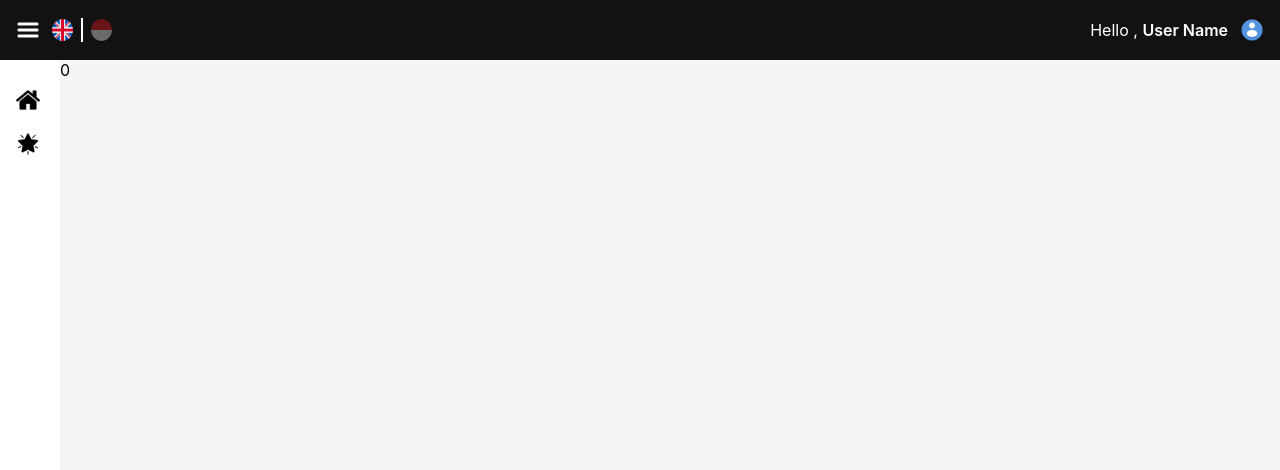
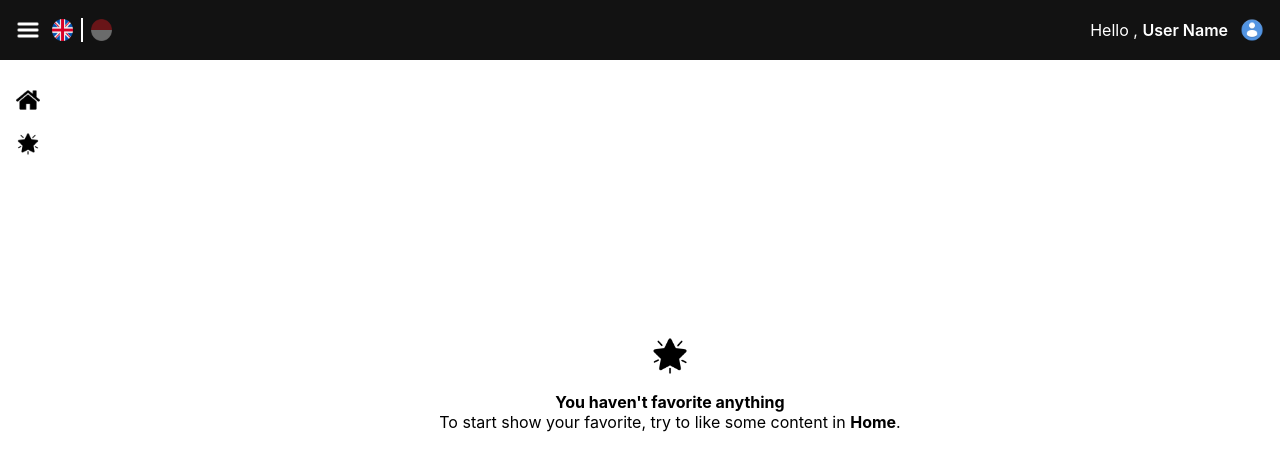
Before and after one commit to khainan/MOVIES-APP, a Next.js app: page /favorite in a window 1280 px wide. Shown: the top 470 px of the page. Built offline with nearby package versions, Linux system fonts and the light colour scheme.

Commit message:
chore: finishing favorite page and enhance movie card

```diff
--- a/pages/favorite.tsx
+++ b/pages/favorite.tsx
@@ -1,6 +1,7 @@
 import type { NextPage } from 'next';
 import Head from 'next/head';
-import { useEffect, useState } from 'react';
+import Image from 'next/image';
+import { useEffect, useState, useCallback } from 'react';
 
 // assets
 import homeIcon from '../public/assets/home-icon.png';
@@ -12,6 +13,9 @@ import MovieCard from '../src/components/MovieCard/MovieCard';
 
 // styles
 import styles from '../styles/Home.module.scss';
+
+// utils
+import { translate } from '../src/utils/translate';
 
 type Movies = {
   id: string;
@@ -44,40 +48,25 @@ const Favorite: NextPage<IFavoriteProps> = () => {
     },
   ];
 
-  const handleInfiniteScroll = async (event: any) => {
-    const { scrollHeight, scrollTop, offsetHeight } = event.currentTarget || {};
-    const scrollThreshold = scrollTop + offsetHeight + 10;
+  const handleGetLikes = useCallback(() => {
+    const likes: any = localStorage.getItem('likes') || [];
+    const parsedLikes = likes.length ? JSON.parse(likes) : [];
 
-    if (scrollThreshold > scrollHeight) {
-      const data = await fetch(
-        'https://private-2fff44-bncfetest.apiary-mock.com/movies',
-        {
-          method: 'GET',
-        }
-      )
-        .then((response) => {
-          if (response.status === 200) {
-            console.log('Success fetch the data');
-            return response.json();
-          }
-          console.log('Failed fetch the data');
-        })
-        .then((result) => result)
-        .catch((err) => err);
-
-      if (data.data) {
-        setMovieLists(movieLists.concat(data.data.slice(0, 10)));
-      }
-    }
-  };
+    setMovieLists(parsedLikes);
+  }, []);
 
   const handleChangeLanguage = (lang: string) => {
     setLanguage(lang);
   };
 
+  const handleUpdateMovie = (movie: any) => {
+    setMovieLists(movie);
+  };
+
   useEffect(() => {
     localStorage.setItem('lang', language);
-  }, [language]);
+    handleGetLikes();
+  }, [language, handleGetLikes]);
 
   return (
     <div className={styles.container}>
@@ -91,11 +80,25 @@ const Favorite: NextPage<IFavoriteProps> = () => {
         language={language}
         onChangeLanguage={(lang: string) => handleChangeLanguage(lang)}
       >
-        <div className={styles.content} onScroll={handleInfiniteScroll}>
-          {movieLists.length &&
-            movieLists.map((movie, movieIndex) => (
-              <MovieCard movie={movie} key={movieIndex} />
-            ))}
+        <div className={styles.wrapper}>
+          <div className={styles.content}>
+            {movieLists.length ? (
+              movieLists.map((movie, movieIndex) => (
+                <MovieCard
+                  movie={movie}
+                  key={movieIndex}
+                  showDeleteIcon
+                  onDeleteMovie={(movie: Movies) => handleUpdateMovie(movie)}
+                />
+              ))
+            ) : (
+              <div className={styles['empty-favorite']}>
+                <Image alt="" src={starIcon} width={40} height={40} />
+                <h5>{translate('emptyFavoriteTitle', language)}</h5>
+                <p>{translate('emptyFavoriteDescription', language)} <strong>Home</strong>.</p>
+              </div>
+            )}
+          </div>
         </div>
       </HeaderSidebar>
     </div>
--- a/src/components/MovieCard/MovieCard.module.scss
+++ b/src/components/MovieCard/MovieCard.module.scss
@@ -63,7 +63,7 @@
 
 .movie-card-content {
   position: absolute;
-  bottom: 35%;
+  top: 150px;
   right: 0px;
   background-color: rgba(0, 0, 0, 0.5);
   padding: 8px;
@@ -85,6 +85,8 @@
   }
 }
 
-.unlike-icon, .views-icon {
+.unlike-icon,
+.views-icon,
+.delete-icon {
   filter: invert(1);
 }
--- a/src/components/MovieCard/MovieCard.tsx
+++ b/src/components/MovieCard/MovieCard.tsx
@@ -1,4 +1,4 @@
-import { useEffect, useState } from 'react';
+import { useCallback, useEffect, useState } from 'react';
 import Image from 'next/image';
 import Router from 'next/router';
 
@@ -7,6 +7,7 @@ import ratingIcon from './assets/rating-icon.png';
 import likeIcon from './assets/like-icon.png';
 import viewsIcon from './assets/views-icon.png';
 import unlikeIcon from './assets/unlike-icon.png';
+import trashIcon from './assets/trash-icon.png';
 
 // styles
 import styles from './MovieCard.module.scss';
@@ -21,18 +22,35 @@ type Movies = {
 
 interface IMovieCards {
   movie: Movies;
+  showDeleteIcon: boolean;
+  onDeleteMovie: any;
 }
 
 const MovieCard = (props: IMovieCards) => {
   const [liked, setLiked] = useState(false);
-  const { movie } = props || {};
+  const [likes, setLikes] = useState([]);
+  const { movie, showDeleteIcon, onDeleteMovie } = props || {};
 
-  const handleGetLikes = () => {
+  const handleGetLikes = useCallback(() => {
     const likes: any = localStorage.getItem('likes') || [];
     const parsedLikes = likes.length ? JSON.parse(likes) : [];
-    const data: Movies[] = [...parsedLikes];
 
-    return data;
+    parsedLikes.map((val: any) => {
+      if (val.id === movie.id) {
+        setLiked(true);
+      }
+    });
+
+    setLikes(parsedLikes);
+    return parsedLikes;
+  }, [movie]);
+
+  const handleDeleteMovie = () => {
+    let newLikes: Movies[] = handleGetLikes();
+    newLikes = newLikes.filter((val) => val.id !== movie.id);
+    localStorage.setItem('likes', JSON.stringify(newLikes));
+    onDeleteMovie(newLikes);
+    setLiked(false);
   };
 
   const handleClickMovie = () => {
@@ -50,20 +68,13 @@ const MovieCard = (props: IMovieCards) => {
       localStorage.setItem('likes', JSON.stringify(newLikes));
       setLiked(true);
     } else {
-      newLikes = newLikes.filter(val => val.id !== movie.id);
-      localStorage.setItem('likes', JSON.stringify(newLikes));
-      setLiked(false)
+      handleDeleteMovie();
     }
   };
 
   useEffect(() => {
-    const newLikes = handleGetLikes();
-    newLikes.map((val) => {
-      if (val.id === movie.id) {
-        setLiked(true);
-      }
-    });
-  }, [movie]);
+    handleGetLikes();
+  }, [handleGetLikes]);
 
   return (
     <div className={styles['movie-card']}>
@@ -79,6 +90,8 @@ const MovieCard = (props: IMovieCards) => {
           </div>
         </div>
         <div className={styles['movie-card-content']}>
+          {!showDeleteIcon ? (
+            <>
               <div className={styles['views-icon']} onClick={handleClickMovie}>
                 <Image alt="" src={viewsIcon} width={34} height={34} />
               </div>
@@ -93,6 +106,12 @@ const MovieCard = (props: IMovieCards) => {
                   height={34}
                 />
               </div>
+            </>
+          ) : (
+            <div className={styles['delete-icon']} onClick={handleDeleteMovie}>
+              <Image alt="" src={trashIcon} width={34} height={34} />
+            </div>
+          )}
         </div>
       </div>
     </div>
--- a/src/utils/translate.js
+++ b/src/utils/translate.js
@@ -1,12 +1,15 @@
-export function translate(text, lang) {
+export function translate(prefix, lang) {
   const listTranslate = {
     en: {
       hello: 'Hello',
       homeIntroduction: `The standard chunk of Lorem Ipsum used since the 1500s is
       reproduced below for those interested. Sections 1.10.32 and
-      1.10.33 from &quot;de Finibus Bonorum et Malorum&quot; by Cicero
+      1.10.33 from "de Finibus Bonorum et Malorum" by Cicero
       are also reproduced in their exact original form, accompanied by
       English versions from the 1914 translation by H. Rackham.`,
+      emptyFavoriteTitle: `You haven't favorite anything`,
+      emptyFavoriteDescription:
+        'To start show your favorite, try to like some content in',
     },
     id: {
       hello: 'Halo',
@@ -15,10 +18,13 @@ export function translate(text, lang) {
       Bagian 1.10.32 dan 1.10.33 dari "de Finibus Bonorum et Malorum" karya Cicero
       juga di reproduksi persis seperti bentuk aslinya, diikuti oleh versi bahasa
       Inggris yang berasal dari terjemahan tahun 1914 oleh H. Rackham.`,
+      emptyFavoriteTitle: 'Anda belum favorit apa pun',
+      emptyFavoriteDescription:
+        'Untuk mulai menunjukkan favorit Anda, cobalah untuk menyukai beberapa konten di',
     },
   };
 
-  const translated = listTranslate[lang][text];
+  const translated = listTranslate[lang][prefix];
 
   return translated;
 }
--- a/styles/Home.module.scss
+++ b/styles/Home.module.scss
@@ -3,7 +3,6 @@
   min-width: 300px;
   min-height: 100vh;
   padding-top: 60px;
-  background-color: #f5f5f5;
 }
 
 .wrapper {
@@ -30,7 +29,7 @@
       font-size: 1rem;
       line-height: 1.5rem;
       color: #000;
-      max-width: 800px;
+      max-width: 1000px;
     }
   }
 }
@@ -120,6 +119,23 @@
   }
 }
 
+.empty-favorite {
+  display: flex;
+  flex-direction: column;
+  align-items: center;
+  justify-content: center;
+  height: 75vh;
+
+  h5, p {
+    text-align: center;
+    font-size: 1rem;
+  }
+
+  h5 {
+    margin-top: 16px;
+  }
+}
+
 @media screen and (min-width: 200px) and (max-width: 900px) {
   .content {
     margin-left: 0px;
```
Also changed, not shown: pages/index.tsx (+7 -2 lines), src/components/MovieCard/assets/trash-icon.png (added). Lines whose indentation alone changed are shown as unchanged.
